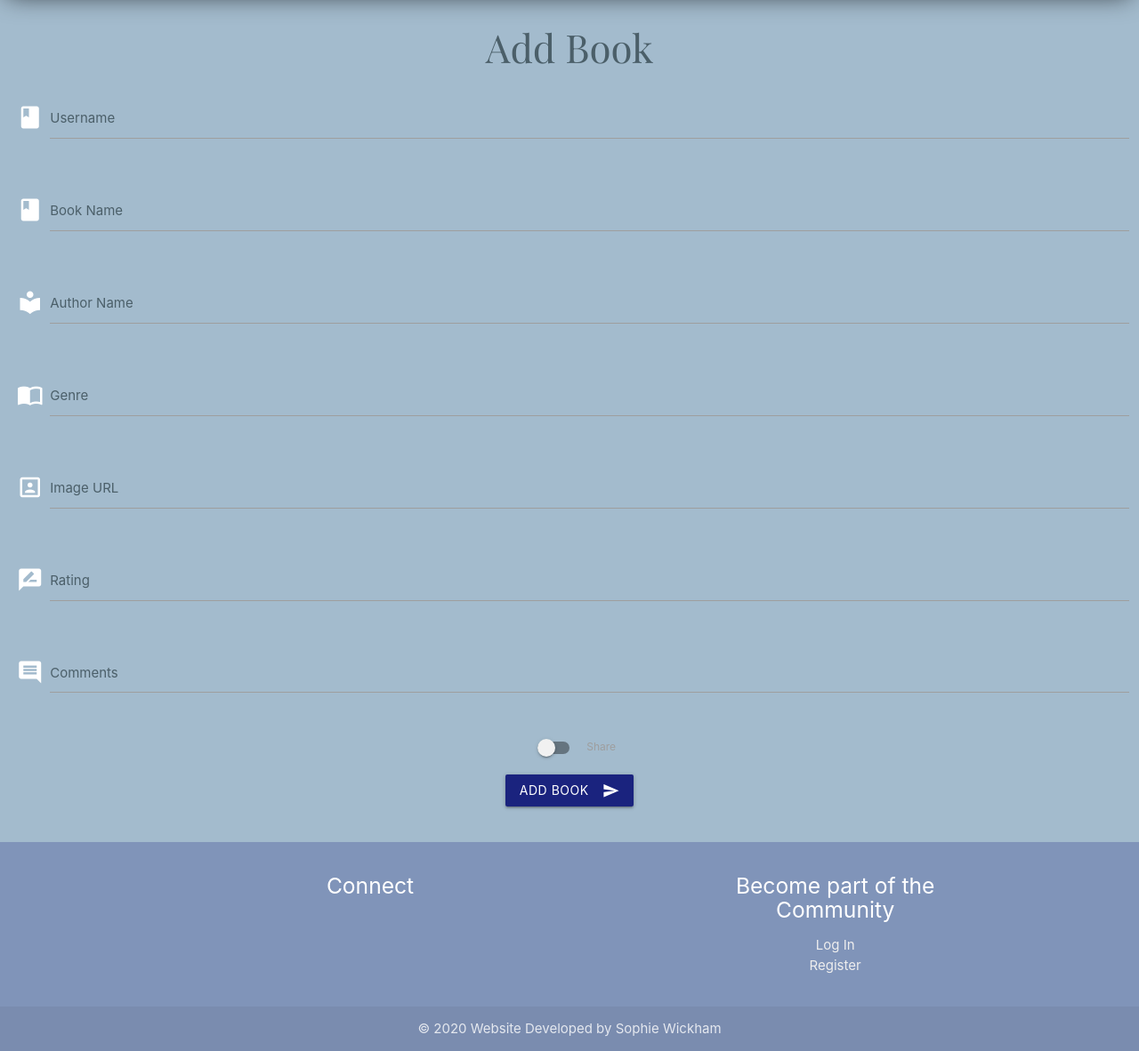
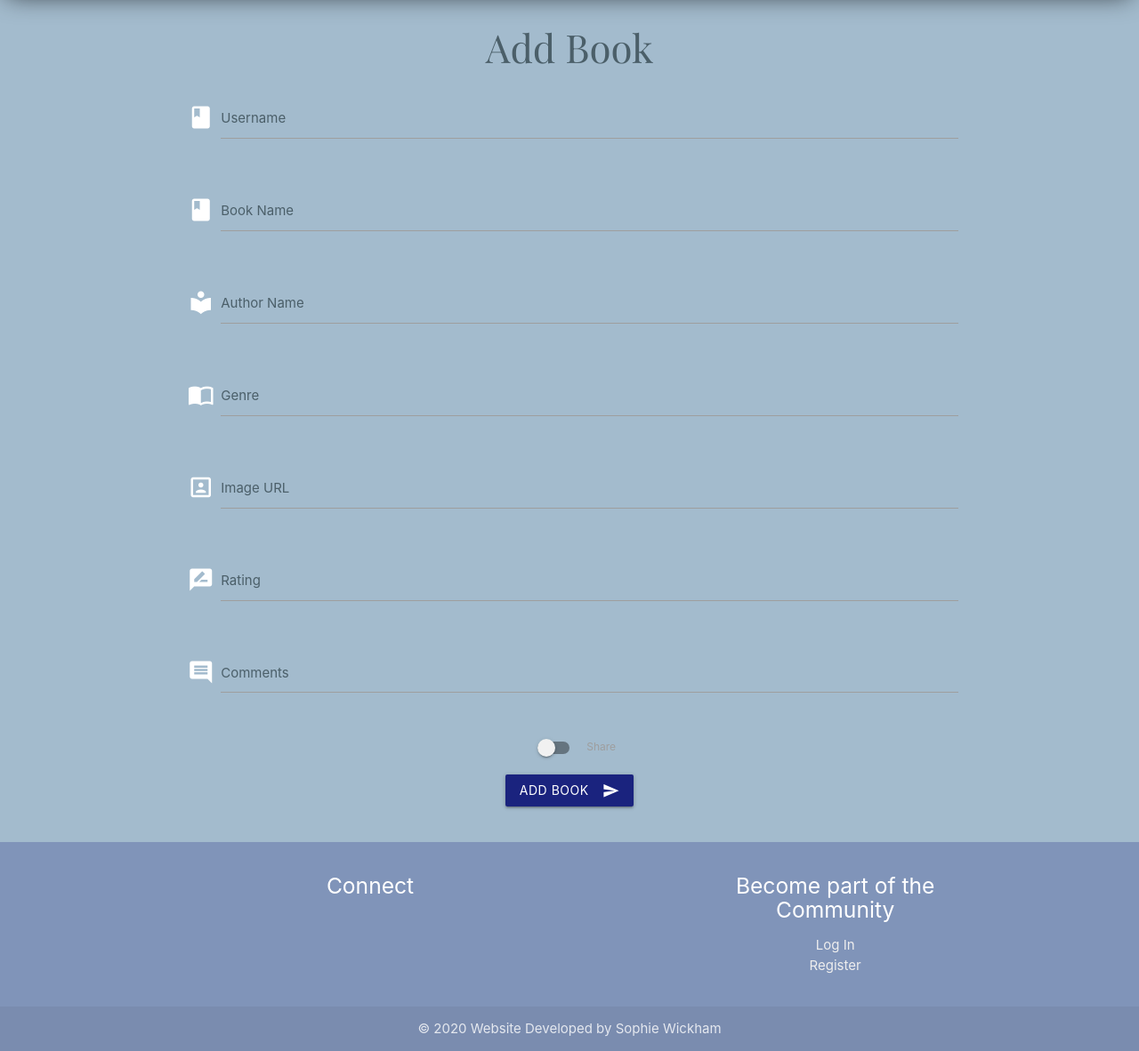
Before and after one commit to sw1ckham/i-brary, a Flask app: page /add_book in a window 1280 px wide. Shown: the part 64-1246 px from the top of the page at 89% size. Run offline with Flask 2, Linux system fonts and the light colour scheme; some libraries are stand-ins or nearby versions.

Commit message:
Changed container size, and label colors

```diff
--- a/templates/addbook.html
+++ b/templates/addbook.html
@@ -3,7 +3,7 @@
 {% block content %}
 
 
-<div class="container-fluid center">
+<div class="container center">
 	<h3 class="heading">Add Book</h3>
 	<div class="row">
 		<form action="{{ url_for('insert_book') }}" method="POST" class="col s12">
```
